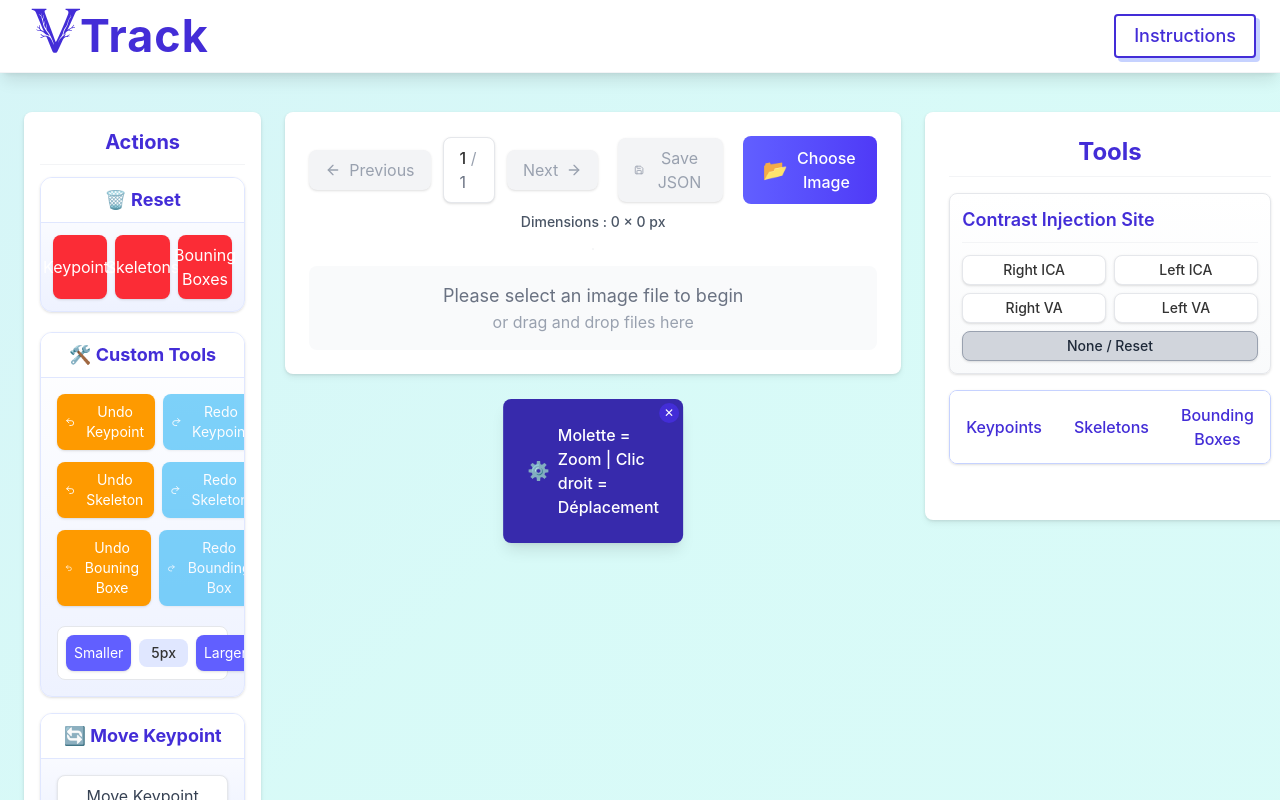
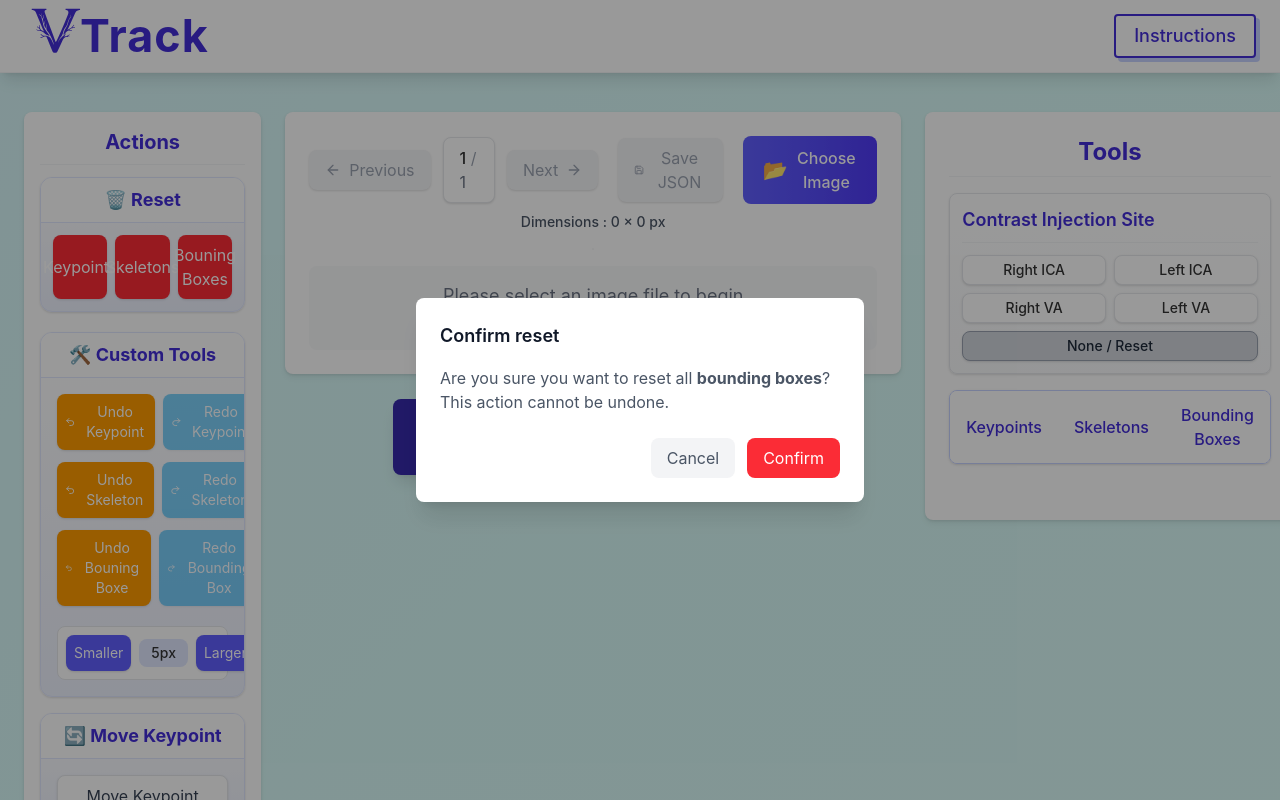
Before and after one commit to IIAS-Research/VTrack, a React (Vite) app: page / in a window 1280 px wide. Both pictures are taken after a click on the button "Bouning Boxes". Shown: the top 800 px of the page. Built offline with nearby package versions, Linux system fonts and the light colour scheme.

Commit message:
[FEAT] modal confirmation reset

```diff
--- a/src/component/annotator.jsx
+++ b/src/component/annotator.jsx
@@ -16,8 +16,7 @@ export default function DicomAnnotator() {
     const canvasRef = useRef(null);
     const prevImagesLengthRef = useRef(0); // Add this ref to track previous image count
     const keypointIdRef = useRef(0);
-
-    // Initialize state
+      // Initialize state
     const [currentPage, setCurrentPage] = useState(1);
     const [injectionSite, setInjectionSite] = useState("none");
     const [selectedMode, setSelectedMode] = useState(null);
@@ -28,6 +27,11 @@ export default function DicomAnnotator() {
     const [keypointSize, setKeypointSize] = useState(5); // Default keypoint size
     const [imageDimensions, setImageDimensions] = useState({ width: 0, height: 0 });
     const [selectedVesselGroup, setSelectedVesselGroup] = useState("Cranial");
+
+    // Confirmation modal states
+    const [showConfirmModal, setShowConfirmModal] = useState(false);
+    const [confirmAction, setConfirmAction] = useState(null);
+    const [confirmType, setConfirmType] = useState("");
 
 
     // Custom hooks for functionality
@@ -265,12 +269,32 @@ export default function DicomAnnotator() {
     const handleSkeletonLabelSelect = (label) => {
         setSelectedSkeletonLabel(label);
         setSelectedKeypointLabel(null); // Deselect keypoints when a skeleton is selected
-    };
-
-    // Handle keypoint label selection
+    };    // Handle keypoint label selection
     const handleKeypointLabelSelect = (label) => {
         setSelectedKeypointLabel(label);
         setSelectedSkeletonLabel(null); // Deselect skeletons when a keypoint is selected
+    };
+
+    // Confirmation modal functions
+    const showConfirmation = (type, action) => {
+        setConfirmType(type);
+        setConfirmAction(() => action);
+        setShowConfirmModal(true);
+    };
+
+    const handleConfirm = () => {
+        if (confirmAction) {
+            confirmAction();
+        }
+        setShowConfirmModal(false);
+        setConfirmAction(null);
+        setConfirmType("");
+    };
+
+    const handleCancel = () => {
+        setShowConfirmModal(false);
+        setConfirmAction(null);
+        setConfirmType("");
     };
 
     useEffect(() => {
@@ -288,22 +312,21 @@ export default function DicomAnnotator() {
                 <h3 className="text-center text-xl font-bold mb-3 pb-2 text-indigo-700 border-b border-gray-100">Actions</h3>
                 <div className="w-full rounded-xl overflow-hidden shadow-sm border border-indigo-100 bg-gradient-to-b from-white to-indigo-50 mb-3">
                     <h4 className="text-lg font-bold py-2 text-center text-indigo-700 border-b border-indigo-100 bg-white"><span className="text-white">🗑️</span> Reset</h4>
-                    <div className="grid grid-cols-3 gap-2 p-3">
-                        <button
+                    <div className="grid grid-cols-3 gap-2 p-3">                        <button
                             className="bg-red-500 text-white px-2 py-2 rounded-lg hover:bg-red-600 shadow-sm flex items-center justify-center gap-1"
-                            onClick={resetKeypoints}
+                            onClick={() => showConfirmation("keypoints", resetKeypoints)}
                         >
                             Keypoints
                         </button>
                         <button
                             className="bg-red-500 text-white px-2 py-2 rounded-lg hover:bg-red-600 shadow-sm flex items-center justify-center gap-1"
-                            onClick={resetSkeletons}
+                            onClick={() => showConfirmation("skeletons", resetSkeletons)}
                         >
                             Skeletons
                         </button>
                         <button
                             className="bg-red-500 text-white px-2 py-2 rounded-lg hover:bg-red-600 shadow-sm flex items-center justify-center gap-1"
-                            onClick={resetBboxes}
+                            onClick={() => showConfirmation("bounding boxes", resetBboxes)}
                         >
                             Bouning Boxes
                         </button>
@@ -472,9 +495,9 @@ export default function DicomAnnotator() {
                     <div className="relative mt-4 rounded-lg shadow-lg border border-gray-100 max-h-3/4 max-w-full">
                         {/* Zoom Instructions */}
                         {showInstructions && (
-                            <div className="absolute translate-y-[150px] left-1/2 transform -translate-x-1/2 bg-indigo-800 bg-opacity-90 text-white p-6 rounded-lg z-20 shadow-lg">
+                            <div className="absolute translate-y-[150px] left-1/2 transform -translate-x-1/2 bg-indigo-800 bg-opacity-90 text-white p-6 rounded-lg z-20 shadow-lg w-100">
                                 <p className="flex items-center gap-2 font-medium">
-                                    <span className="text-lg">⚙️</span> Molette = Zoom | Clic droit = Déplacement
+                                    <span className="text-lg">⚙️</span> Scroll wheel = Zoom | Right click = Move
                                 </p>
                                 <button
                                     className="absolute top-1 right-1 text-xs bg-indigo-700 hover:bg-indigo-600 rounded-full w-5 h-5 flex items-center justify-center"
@@ -626,9 +649,37 @@ export default function DicomAnnotator() {
                                 setSelectedLabel={handleBboxLabelSelect}
                             />
                         </div>
-                    )}
+                    )}                </div>
+            </div>
+
+            {/* Confirmation Modal */}
+            {showConfirmModal && (
+                <div className="fixed inset-0 bg-black/40 bg-opacity-50 flex items-center justify-center z-50">
+                    <div className="bg-white rounded-lg p-6 max-w-md mx-4 shadow-xl">
+                        <h3 className="text-lg font-semibold text-gray-900 mb-4">
+                            Confirm reset
+                        </h3>
+                        <p className="text-gray-600 mb-6">
+                            Are you sure you want to reset all <strong>{confirmType}</strong>?
+                            This action cannot be undone.
+                        </p>
+                        <div className="flex gap-3 justify-end">
+                            <button
+                                onClick={handleCancel}
+                                className="px-4 py-2 text-gray-600 bg-gray-100 rounded-lg hover:bg-gray-200 transition-colors"
+                            >
+                                Cancel
+                            </button>
+                            <button
+                                onClick={handleConfirm}
+                                className="px-4 py-2 text-white bg-red-500 rounded-lg hover:bg-red-600 transition-colors"
+                            >
+                                Confirm
+                            </button>
+                        </div>
+                    </div>
                 </div>
-            </div>
+            )}
         </div>
     );
 }
```
